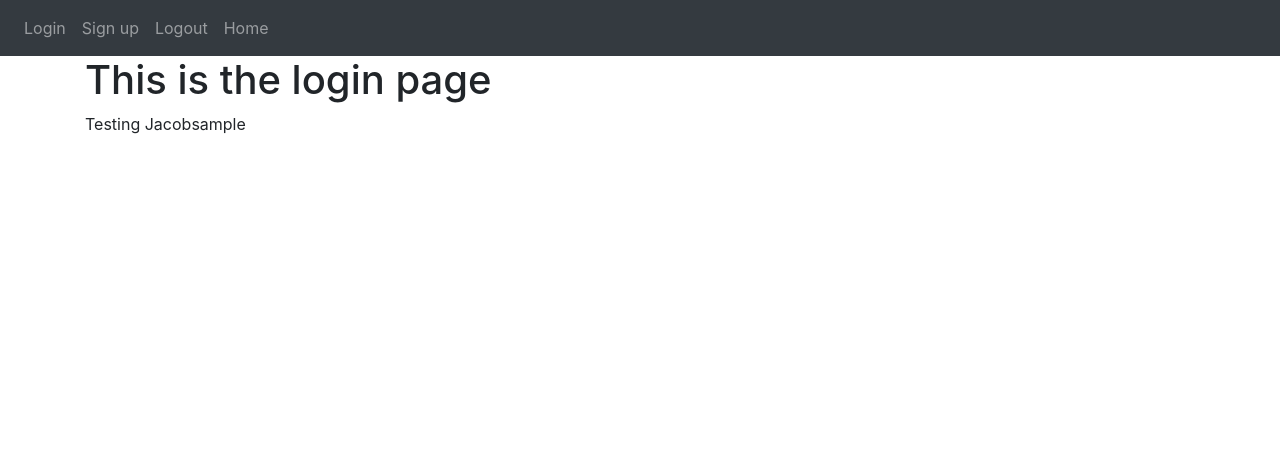
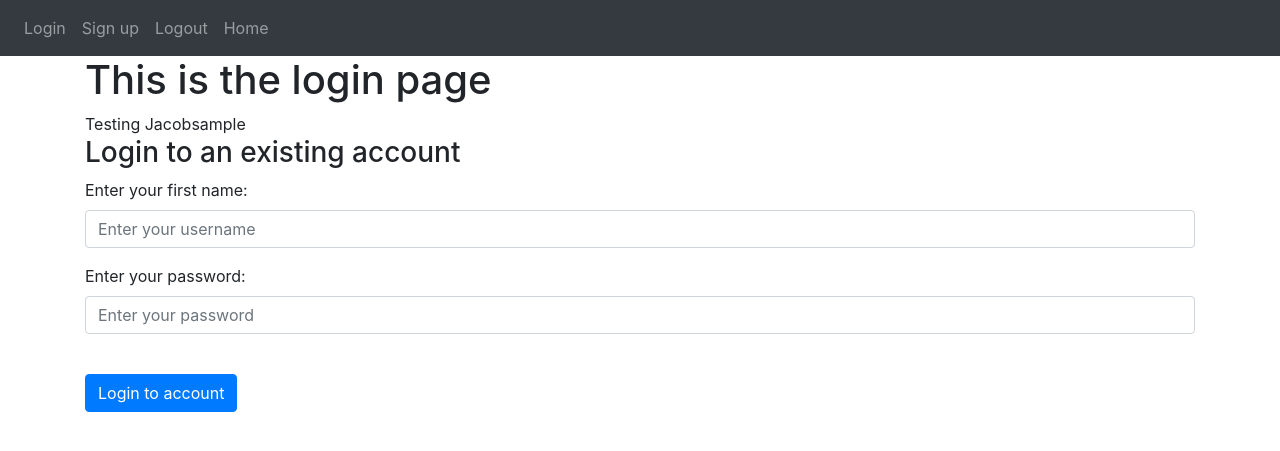
Before and after one commit to JacobGraham02/FlaskPythonWebsiteTutorial, a Flask app: page /login in a window 1280 px wide. Shown: the top 451 px of the page. Run offline with Flask 2, Linux system fonts and the light colour scheme; some libraries are stand-ins or nearby versions.

Commit message:
Completed login.html file

```diff
--- a/website/templates/login.html
+++ b/website/templates/login.html
@@ -13,4 +13,18 @@
     The boolean value passed to this template is False
     {% endif %}
     -->
+    <form method="POST">
+        <h3>Login to an existing account</h3>
+        <fieldset class="form-group">
+            <label for="username">Enter your first name:</label>
+            <input type="text" id="username" name="username" class="form-control" placeholder="Enter your username">
+        </fieldset>
+
+        <fieldset class="form-group">
+            <label for="password">Enter your password:</label>
+            <input type="password" id="password" name="password" class="form-control" placeholder="Enter your password">
+        </fieldset>
+        <br/>
+        <button type="submit" class="btn btn-primary">Login to account</button>
+    </form>
 {% endblock %}
```
